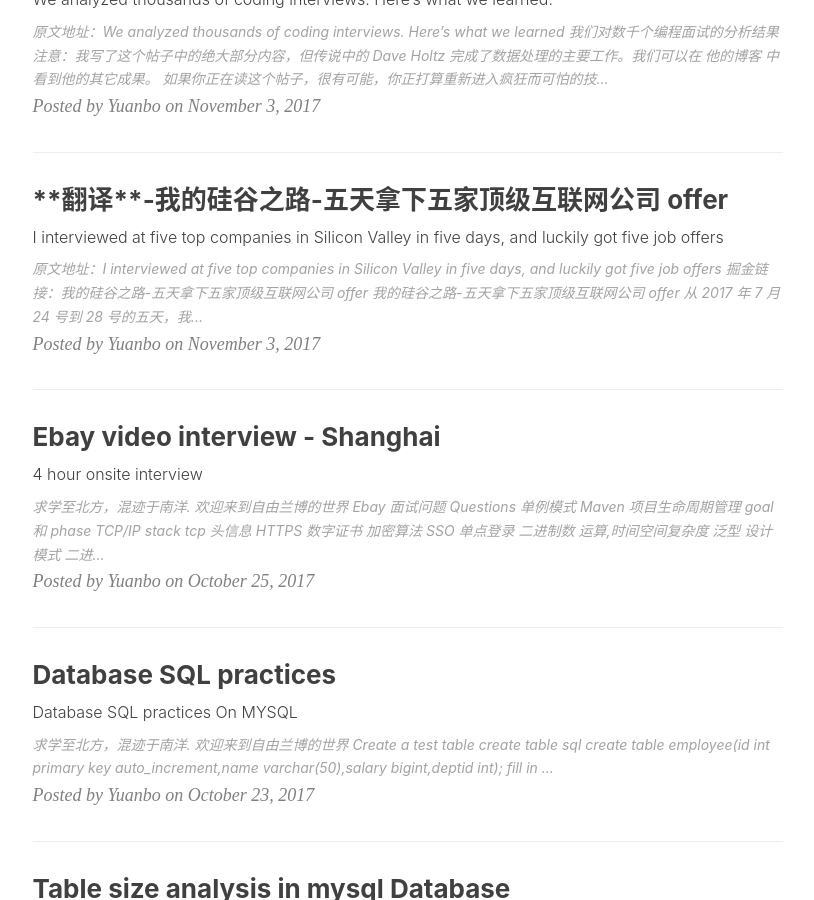
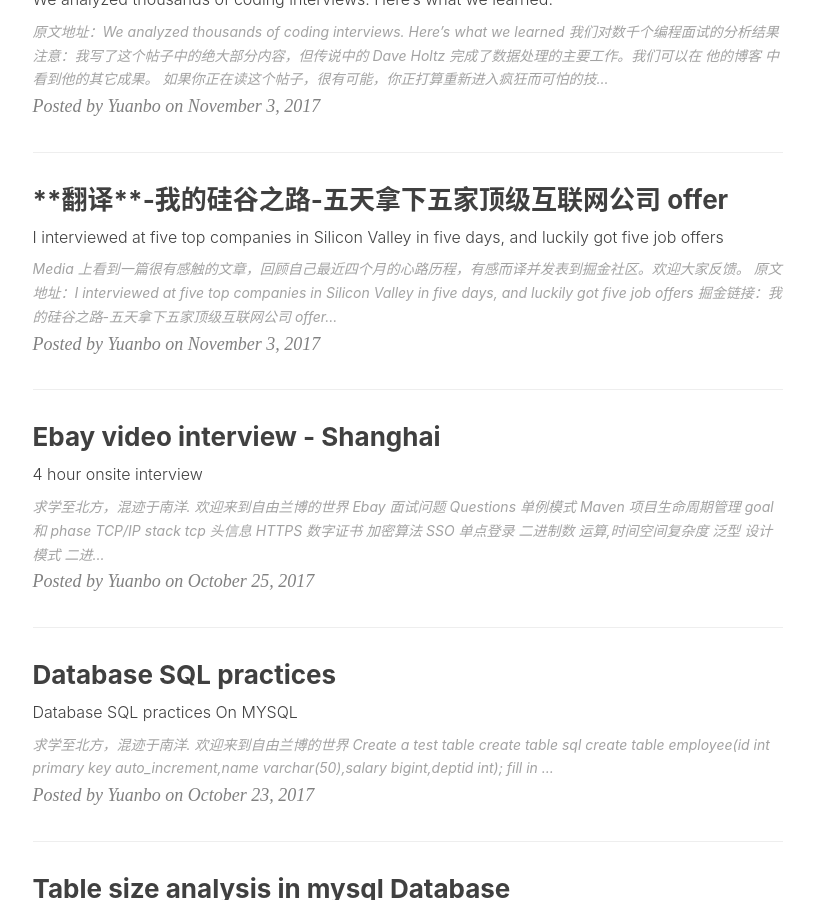
Before and after one commit to freerambo/freerambo.github.io, a Jekyll site: the page built from index.html, in a window 1280 px wide and 900 px high, scrolled down 1768 px. Shown: the whole window, without its empty margins (135-949 px from the left). Built offline with Jekyll 4.4.1, drawn with Linux system fonts in a browser that asks for light colours; nearby versions of some CDN libraries; the list of posts is cut into pages by our own code; comment, search, counter and statistics services are not loaded.

Commit message:
add description for juejin article

```diff
--- a/_posts/2017-11-03-juejin-trans-offer-recieved-from-five-top-companies-in-silicon-valley-in-five-day.markdown
+++ b/_posts/2017-11-03-juejin-trans-offer-recieved-from-five-top-companies-in-silicon-valley-in-five-day.markdown
@@ -13,6 +13,8 @@ tags:
     - 翻译
 
 ---
+
+> Media 上看到一篇很有感触的文章，回顾自己最近四个月的心路历程，有感而译并发表到掘金社区。欢迎大家反馈。
 
 原文地址：[I interviewed at five top companies in Silicon Valley in five days, and luckily got five job offers](https://medium.com/@XiaohanZeng/i-interviewed-at-five-top-companies-in-silicon-valley-in-five-days-and-luckily-got-five-job-offers-25178cf74e0f)
 
```
